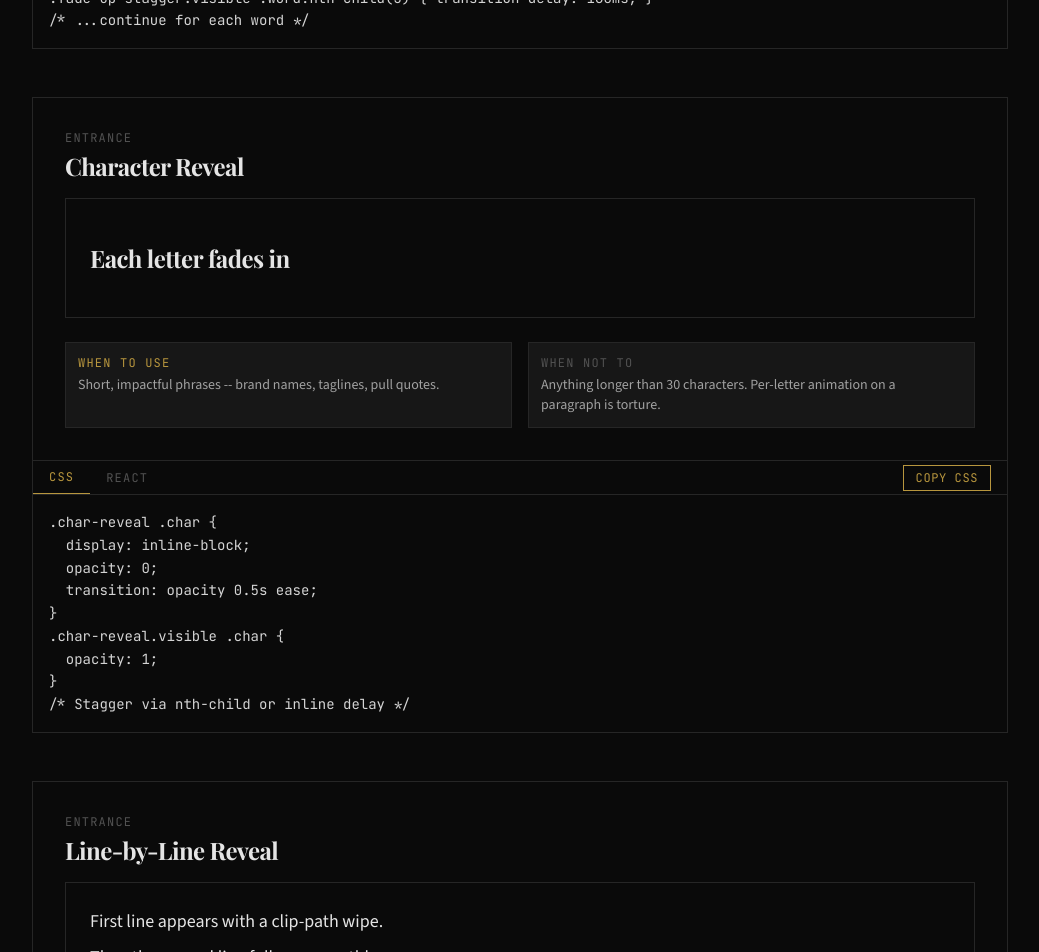
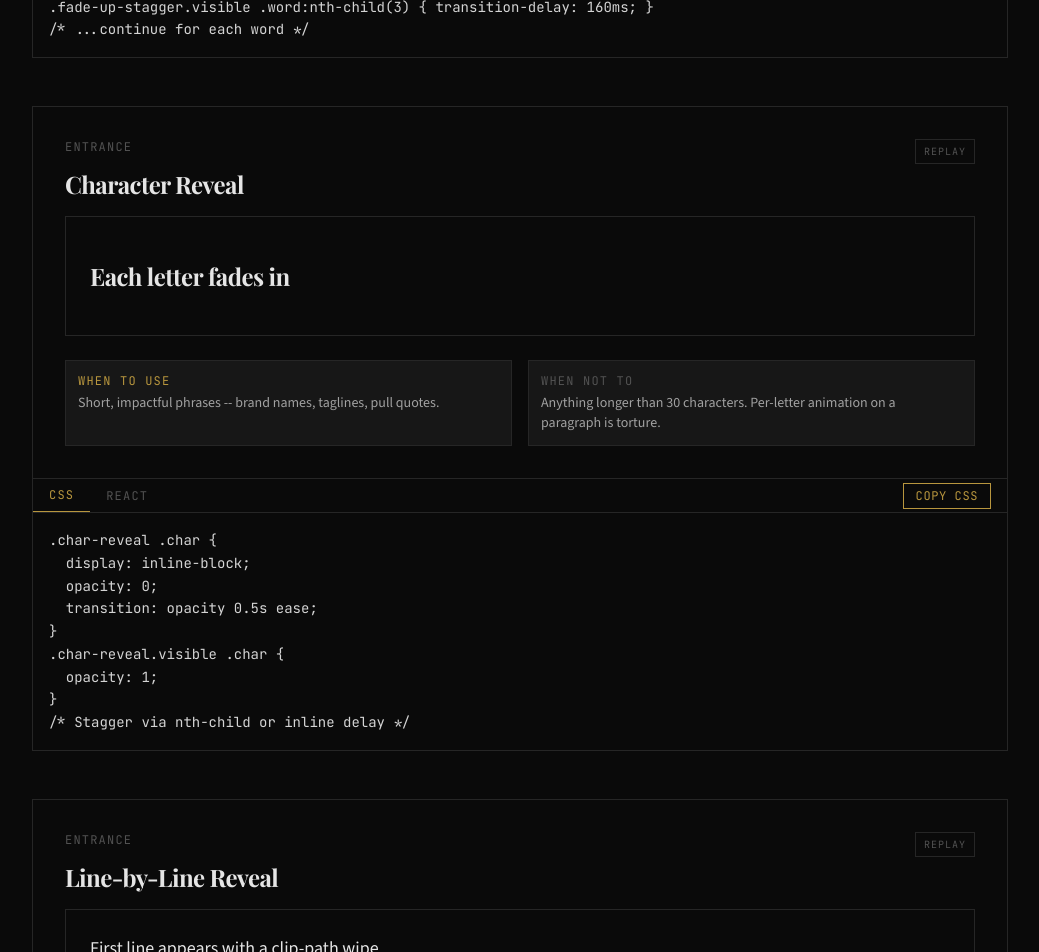
Before and after one commit to speedwarnsf/web-typography, a Next.js app: page /animations in a window 1280 px wide. Shown: the part 1440-2392 px from the top of the page, without its empty margins (120-1159 px from the left). Built offline with nearby package versions, Linux system fonts and the light colour scheme; a web font is replaced by a local one.

Commit message:
Add replay buttons to all animations, fix mobile viewport width (no zoom, no overflow)

```diff
--- a/src/app/animations/page.tsx
+++ b/src/app/animations/page.tsx
@@ -72,7 +72,7 @@ function AnimationCard({
   category,
   when,
   whenNot,
-  demo,
+  Demo,
   cssCode,
   reactCode,
 }: {
@@ -80,17 +80,26 @@ function AnimationCard({
   category: string;
   when: string;
   whenNot: string;
-  demo: React.ReactNode;
+  Demo: React.ComponentType;
   cssCode: string;
   reactCode: string;
 }) {
   const [tab, setTab] = useState<"css" | "react">("css");
+  const [replayKey, setReplayKey] = useState(0);
   return (
     <div className="border border-neutral-800 bg-neutral-950/50" style={{ borderRadius: 0 }}>
       <div className="p-6 sm:p-8 border-b border-neutral-800">
-        <p className="font-mono text-xs uppercase tracking-widest text-neutral-600 mb-1">
-          {category}
-        </p>
+        <div className="flex items-start justify-between mb-1">
+          <p className="font-mono text-xs uppercase tracking-widest text-neutral-600">
+            {category}
+          </p>
+          <button
+            onClick={() => setReplayKey(k => k + 1)}
+            className="font-mono text-[10px] uppercase tracking-widest text-neutral-600 hover:text-[#B8963E] transition-colors border border-neutral-800 px-2 py-1 hover:border-[#B8963E]"
+          >
+            Replay
+          </button>
+        </div>
         <h3
           className="text-2xl font-bold tracking-tight mb-4"
           style={{ fontFamily: "var(--font-playfair)" }}
@@ -100,7 +109,7 @@ function AnimationCard({
 
         {/* Live demo */}
         <div className="p-6 bg-[#0a0a0a] border border-neutral-800 mb-6 min-h-[120px] flex items-center overflow-hidden">
-          {demo}
+          <Demo key={replayKey} />
         </div>
 
         {/* Taste guidance */}
@@ -1137,7 +1146,7 @@ export default function AnimationsPage() {
               category="Entrance"
               when="Hero headlines, section titles on landing pages. Draws the eye naturally."
               whenNot="Body paragraphs or UI text. Staggering long content feels slow and annoying."
-              demo={<FadeUpStaggerDemo />}
+              Demo={FadeUpStaggerDemo}
               cssCode={snippets.fadeUpStagger.css}
               reactCode={snippets.fadeUpStagger.react}
             />
@@ -1146,7 +1155,7 @@ export default function AnimationsPage() {
               category="Entrance"
               when="Short, impactful phrases -- brand names, taglines, pull quotes."
               whenNot="Anything longer than 30 characters. Per-letter animation on a paragraph is torture."
-              demo={<CharacterRevealDemo />}
+              Demo={CharacterRevealDemo}
               cssCode={snippets.characterReveal.css}
               reactCode={snippets.characterReveal.react}
             />
@@ -1155,7 +1164,7 @@ export default function AnimationsPage() {
               category="Entrance"
               when="Multi-line quotes, testimonials, step-by-step instructions."
               whenNot="Dense body copy. The clip-path wipe implies sequence -- don't use it where order does not matter."
-              demo={<LineRevealDemo />}
+              Demo={LineRevealDemo}
               cssCode={snippets.lineReveal.css}
               reactCode={snippets.lineReveal.react}
             />
@@ -1164,7 +1173,7 @@ export default function AnimationsPage() {
               category="Entrance"
               when="Terminal aesthetics, code-themed sites, command-line interfaces."
               whenNot="Serif or editorial contexts. The monospace cursor breaks the typographic voice."
-              demo={<TypewriterDemo />}
+              Demo={TypewriterDemo}
               cssCode={snippets.typewriter.css}
               reactCode={snippets.typewriter.react}
             />
@@ -1191,7 +1200,7 @@ export default function AnimationsPage() {
               category="Emphasis"
               when="Navigation links, interactive labels, variable-font-powered interfaces."
               whenNot="Static text or fonts without weight axis. Without a variable font, the jump is harsh."
-              demo={<WeightShiftDemo />}
+              Demo={WeightShiftDemo}
               cssCode={snippets.weightShift.css}
               reactCode={snippets.weightShift.react}
             />
@@ -1200,7 +1209,7 @@ export default function AnimationsPage() {
               category="Emphasis"
               when="Navigation links, call-to-action text, inline links in editorial content."
               whenNot="Every link on the page. If everything draws, nothing stands out."
-              demo={<UnderlineDrawDemo />}
+              Demo={UnderlineDrawDemo}
               cssCode={snippets.underlineDraw.css}
               reactCode={snippets.underlineDraw.react}
             />
@@ -1209,7 +1218,7 @@ export default function AnimationsPage() {
               category="Emphasis"
               when="Key phrases in articles, feature highlights, marketing copy."
               whenNot="Headings (too heavy) or body text (too distracting for continuous reading)."
-              demo={<HighlightSweepDemo />}
+              Demo={HighlightSweepDemo}
               cssCode={snippets.highlightSweep.css}
               reactCode={snippets.highlightSweep.react}
             />
@@ -1218,7 +1227,7 @@ export default function AnimationsPage() {
               category="Emphasis"
               when="Uppercase labels, navigation items, short headings."
               whenNot="Lowercase body text. Expanding letter spacing on lowercase makes it harder to read."
-              demo={<LetterSpacingDemo />}
+              Demo={LetterSpacingDemo}
               cssCode={snippets.letterSpacing.css}
               reactCode={snippets.letterSpacing.react}
             />
@@ -1245,7 +1254,7 @@ export default function AnimationsPage() {
               category="Transition"
               when="Hero text, dramatic reveals, content that loads progressively."
               whenNot="Repeated elements or lists. The blur effect loses impact when overused."
-              demo={<BlurToSharpDemo />}
+              Demo={BlurToSharpDemo}
               cssCode={snippets.blurToSharp.css}
               reactCode={snippets.blurToSharp.react}
             />
@@ -1254,7 +1263,7 @@ export default function AnimationsPage() {
               category="Transition"
               when="Data visualization headings, scroll-storytelling, mood-driven pages."
               whenNot="Accessibility-critical text. Changing color on scroll can confuse screen readers and break contrast ratios."
-              demo={<ColorShiftDemo />}
+              Demo={ColorShiftDemo}
               cssCode={snippets.colorShift.css}
               reactCode={snippets.colorShift.react}
             />
@@ -1263,7 +1272,7 @@ export default function AnimationsPage() {
               category="Transition"
               when="Section transitions, dramatic reveals, short impactful phrases."
               whenNot="Long sentences. The splitting effect becomes chaotic with too many words."
-              demo={<SplitRejoinDemo />}
+              Demo={SplitRejoinDemo}
               cssCode={snippets.splitRejoin.css}
               reactCode={snippets.splitRejoin.react}
             />
@@ -1290,7 +1299,7 @@ export default function AnimationsPage() {
               category="Scrolling"
               when="Landing pages, editorial long-reads, section headers with supporting body text."
               whenNot="Mobile-first designs. Parallax effects can feel janky on touch devices."
-              demo={<ParallaxDemo />}
+              Demo={ParallaxDemo}
               cssCode={snippets.parallax.css}
               reactCode={snippets.parallax.react}
             />
@@ -1299,7 +1308,7 @@ export default function AnimationsPage() {
               category="Scrolling"
               when="Storytelling, long-form narratives, manifesto-style content."
               whenNot="Content users need to scan quickly. Forced sequential reading frustrates skimmers."
-              demo={<ProgressiveRevealDemo />}
+              Demo={ProgressiveRevealDemo}
               cssCode={snippets.progressiveReveal.css}
               reactCode={snippets.progressiveReveal.react}
             />
@@ -1308,7 +1317,7 @@ export default function AnimationsPage() {
               category="Scrolling"
               when="Hero headings, dramatic single-word titles, section transitions."
               whenNot="Body text or anything meant to be read. Scaling distorts readability."
-              demo={<ScaleOnScrollDemo />}
+              Demo={ScaleOnScrollDemo}
               cssCode={snippets.scaleOnScroll.css}
               reactCode={snippets.scaleOnScroll.react}
             />
--- a/src/app/globals.css
+++ b/src/app/globals.css
@@ -8,6 +8,11 @@
 
 * {
   border-radius: 0 !important;
+}
+
+html, body {
+  overflow-x: hidden;
+  max-width: 100vw;
 }
 
 body {
--- a/src/app/layout.tsx
+++ b/src/app/layout.tsx
@@ -50,6 +50,7 @@ const spectral = Spectral({ subsets: ["latin"], variable: "--font-spectral", wei
 export const metadata: Metadata = {
   title: "Web Typography -- A Resource for Designers",
   description: "Typographic rules, font pairings, and practical tips for beautiful web text.",
+  viewport: "width=device-width, initial-scale=1, maximum-scale=1",
 };
 
 export default function RootLayout({ children }: { children: React.ReactNode }) {
```
